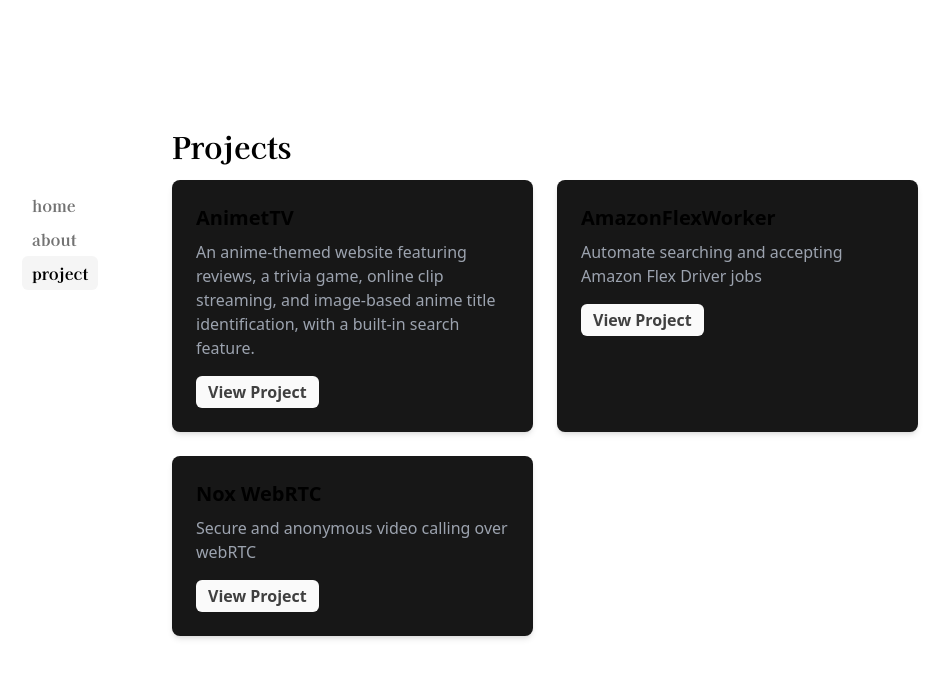
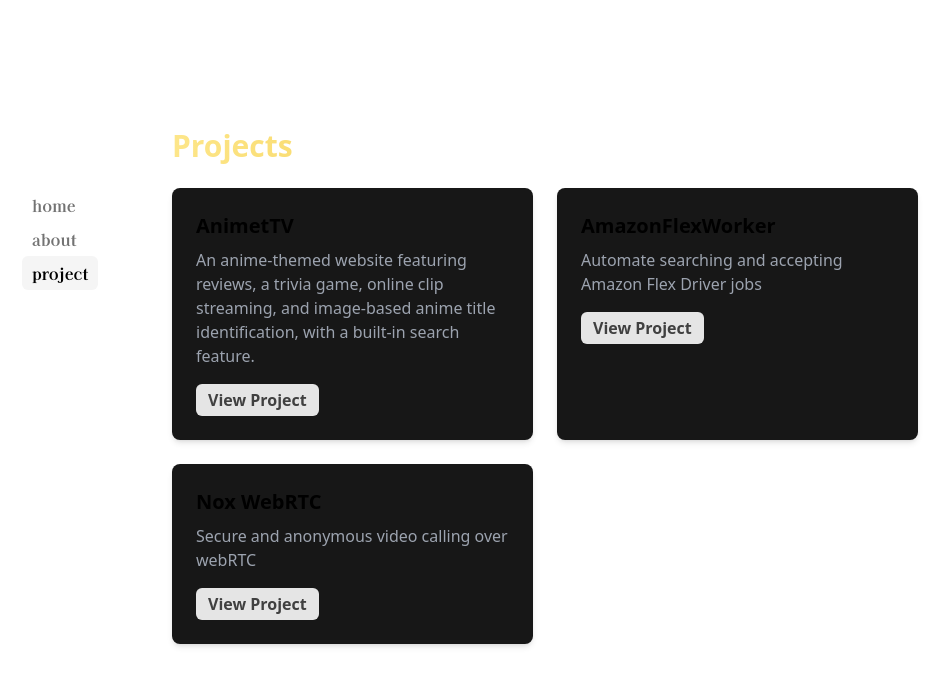
Before and after one commit to asadbek064/asadbek-dev, a Next.js app: page /project in a window 1280 px wide. Shown: the top 686 px of the page, without its empty margins (170-1119 px from the left). Built offline with nearby package versions, Linux system fonts and the light colour scheme.

Commit message:
clean up

```diff
--- a/app/about/page.tsx
+++ b/app/about/page.tsx
@@ -16,7 +16,9 @@
 export default function AboutPage() {
   return (
     <section>
-      <h1 className="font-bold text-3xl font-serif">About Me</h1>
+      <div className="bg-gradient-to-r from-amber-200 to-yellow-500 text-transparent bg-clip-text">
+        <h1 className="font-bold text-3xl font-bold">About Me</h1>
+      </div>
       <p className="my-5 text-neutral-800 dark:text-neutral-200">
         Hey, I'm Asadbek. Most folks know me as <b>light</b> online.
       </p>
--- a/app/error.tsx
+++ b/app/error.tsx
@@ -1,10 +1,10 @@
 'use client';
 
+import Link from 'next/link';
 import { useEffect } from 'react';
 
 export default function Error({
   error,
-  reset,
 }: {
   error: Error;
   reset: () => void;
@@ -17,6 +17,9 @@
   return (
     <div>
       <p>Oh no, something went wrong... maybe refresh?</p>
+      <Link href="/">
+        <button>Go home</button>
+      </Link>
     </div>
   );
 }
--- a/app/page.tsx
+++ b/app/page.tsx
@@ -25,14 +25,16 @@
 
   return (
     <section>
-      <h1 className="font-bold text-3xl font-serif">{name}</h1>
+      <div className="bg-gradient-to-r from-amber-200 to-yellow-500 text-transparent bg-clip-text">
+        <h1 className="font-bold text-3xl font-bold">{name}</h1>
+      </div>
       <p className="my-5 max-w-[460px] text-neutral-800 dark:text-neutral-200">
         {about()}
       </p>
       <div className="flex items-start md:items-center my-8 flex-col md:flex-row">
         <Image
           alt={name}
-          className="rounded-full grayscale"
+          className="rounded-lg grayscale"
           src={avatar}
           placeholder="blur"
           width={100}
@@ -48,13 +50,14 @@
             <TwitterIcon />
             {`${tweetCount.toLocaleString()} tweets all time`}
           </a>
+          <div>Full-stack Developer at Pieshares, Inc</div>
         </div>
       </div>
       <p className="my-5 max-w-[600px] text-neutral-800 dark:text-neutral-200">
         {bio()}
       </p>
       <ul className="flex flex-col md:flex-row mt-8 space-x-0 md:space-x-4 space-y-2 md:space-y-0 font-sm text-neutral-500 dark:text-neutral-400">
-        <li>
+        {/* <li>
           <a
             className="flex items-center hover:text-neutral-700 dark:hover:text-neutral-200 transition-all"
             rel="noopener noreferrer"
@@ -64,7 +67,7 @@
             <ArrowIcon />
             <p className="h-7">follow me on twitter</p>
           </a>
-        </li>
+        </li> */}
       </ul>
     </section>
   );
--- a/app/project/page.tsx
+++ b/app/project/page.tsx
@@ -42,9 +42,11 @@
 export default function ProjectPage() {
   return (
     <section>
-      <h1 className="font-bold text-3xl font-serif">Projects</h1>
+      <div className="bg-gradient-to-r from-amber-200 to-yellow-500 text-transparent bg-clip-text">
+        <h1 className="font-bold text-3xl font-bold">Projects</h1>
+      </div>
 
-      <div className="mt-4">
+      <div className="mt-6">
         <ProjectList projects={projects} />
       </div>
     </section>
--- a/app/project/project-list.tsx
+++ b/app/project/project-list.tsx
@@ -16,7 +16,7 @@
             href={project.url}
             target="_blank"
             rel="noopener noreferrer"
-            className="inline-block bg-neutral-50 hover:bg-neutral-700 hover:text-neutral-50 text-neutral-700 font-semibold py-1 px-3 rounded-md"
+            className="inline-block bg-neutral-200 hover:bg-neutral-700 hover:text-neutral-200 text-neutral-700 font-semibold py-1 px-3 rounded-md"
           >
             View Project
           </a>
--- a/lib/info.tsx
+++ b/lib/info.tsx
@@ -1,6 +1,6 @@
 import me from '../app/avatar.jpg';
 
-export const name = 'Asad Karimov';
+export const name = 'Asadbek Karimov';
 export const avatar = me;
 export const about = () => {
   return (
```
Also changed, not shown: public/asad-dark.svg (deleted), 1 other file (tests, documents, lock files or other folders).
